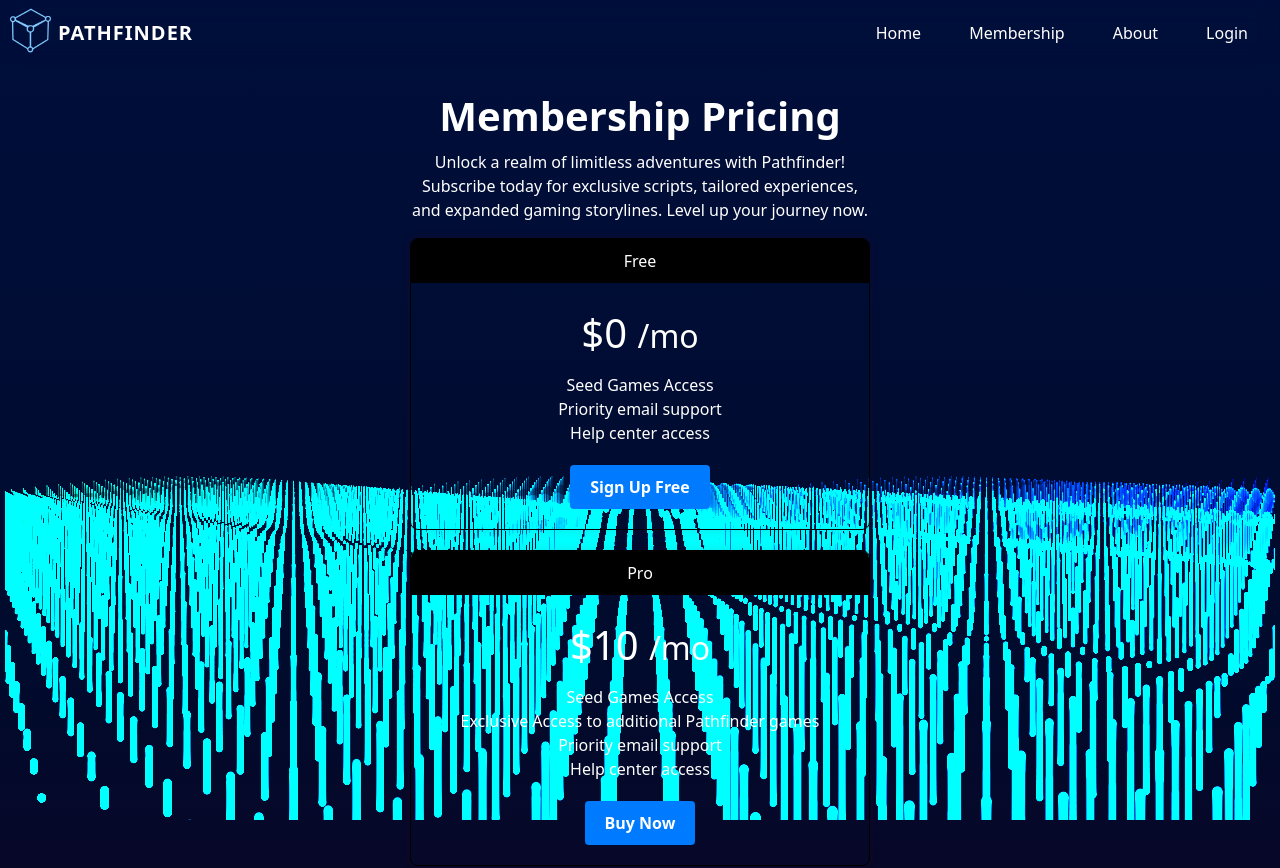
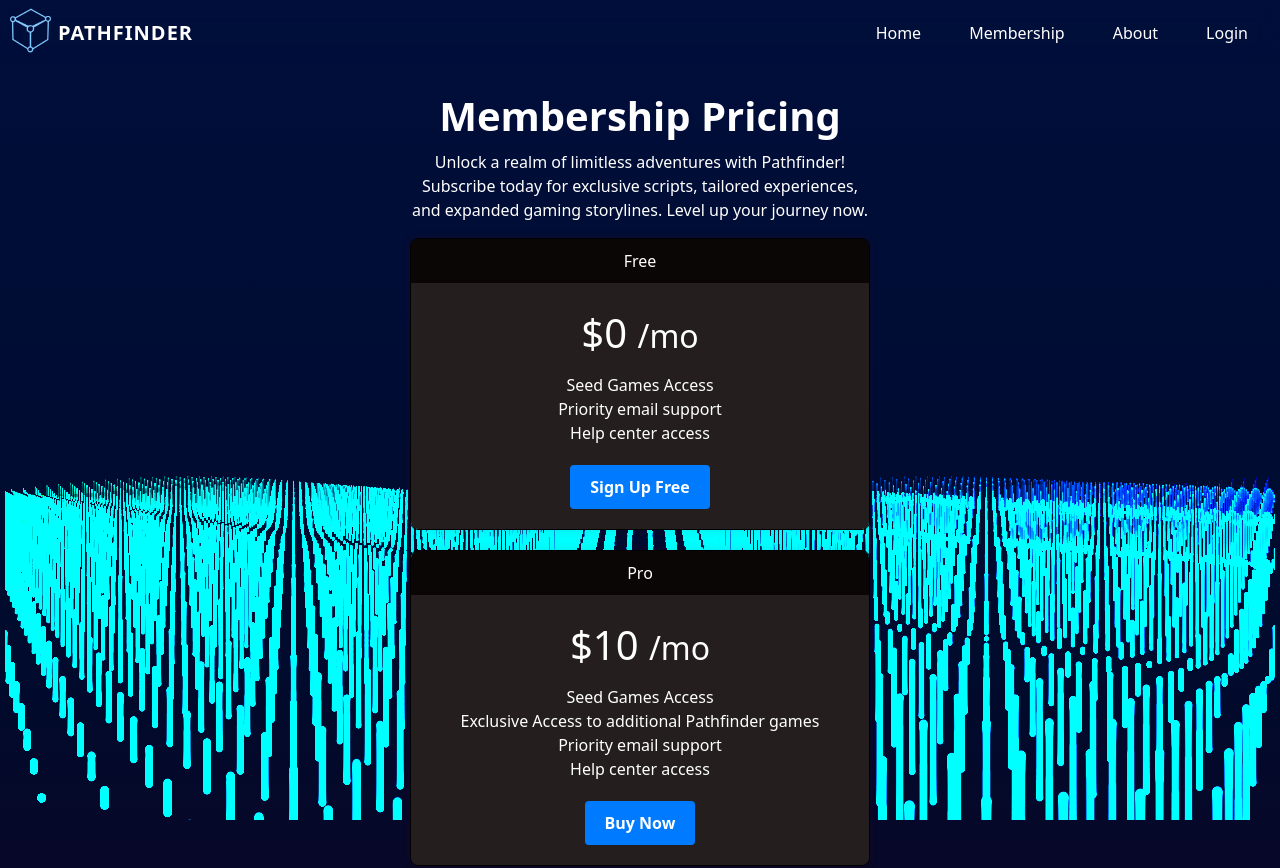
Before and after one commit to SilisK/pathfinder-game, a React (Vite) app: page /membership in a window 1280 px wide. Shown: the top 868 px of the page. Built offline with nearby package versions, Linux system fonts and the light colour scheme.

Commit message:
impoved membership subscription design

```diff
--- a/src/Pages/Membership.css
+++ b/src/Pages/Membership.css
@@ -27,12 +27,13 @@
 }
 
 .card-header {
-  background-color: #000000;
+  background-color: #0b0606;
   padding: 10px;
 }
 
 .card-body {
   padding: 20px;
+  background-color: rgb(36, 30, 30);
 }
 
 .card-title {
```
